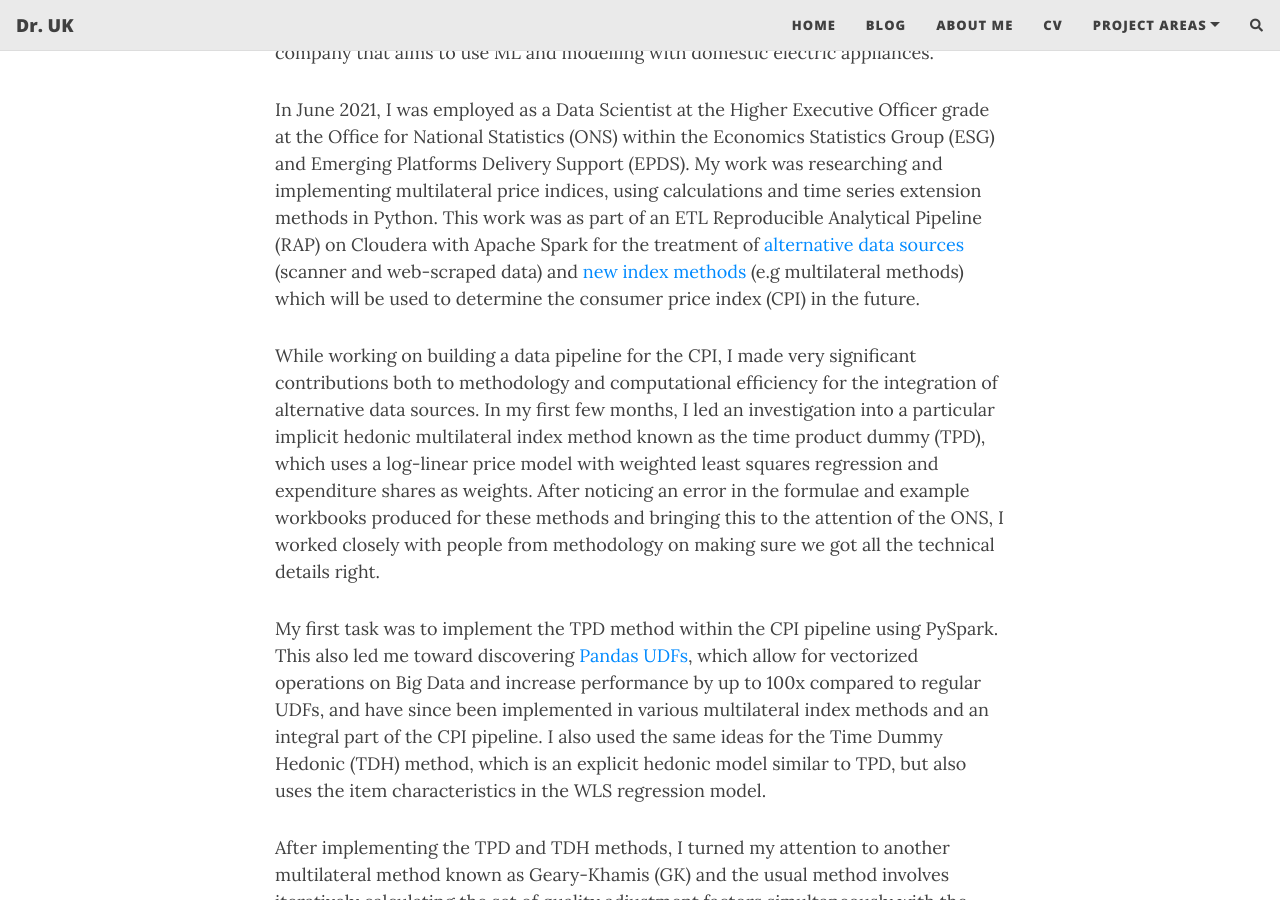
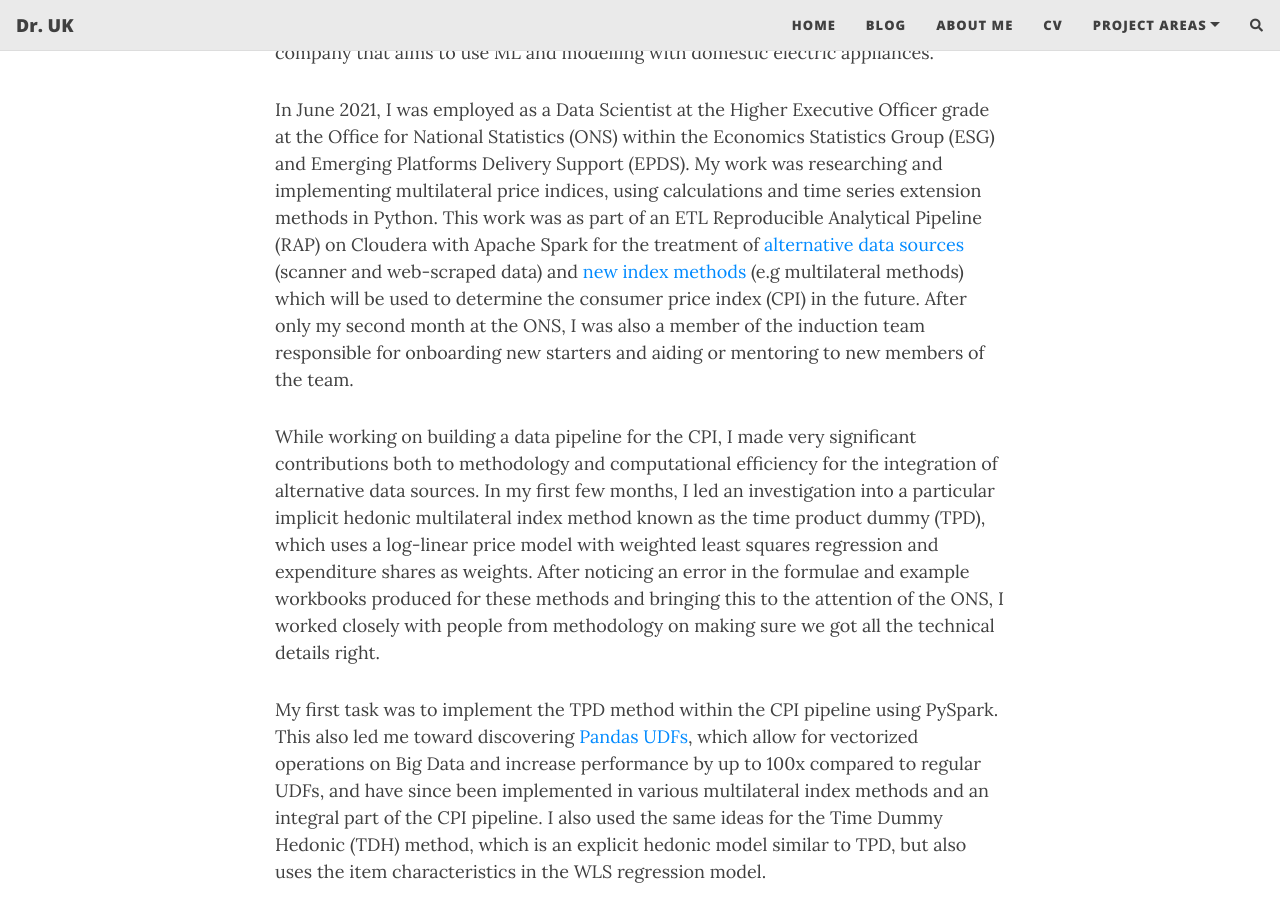
Before and after one commit to drrobotk/drrobotk.github.io, a Jekyll site: the page built from aboutme.md, in a window 1280 px wide and 900 px high, scrolled down 1568 px. Built offline with Jekyll 4.4.1, drawn with Linux system fonts in a browser that asks for light colours; nearby versions of some CDN libraries; formulas are drawn with MathJax 3; comment, search, counter and statistics services are not loaded.

Commit message:
Update cv.

```diff
--- a/aboutme.md
+++ b/aboutme.md
@@ -12,7 +12,7 @@
 
 {% include mathjax.html type="post" %}
 
-For my MSci dissertation, I studied integrable quantum spin chains. This introduced me to quantum interaction models particularly the Heisenberg spin chain, which describes the nearest neighbour interaction of particles with spin-$\frac{1}{2}$ (i.e electrons). These models have acquired growing importance in [quantum computing](https://doi.org/10.48550/arXiv.2207.09994) within the field of quantum information processing, mainly as a means of efficiently transferring information. It also gave me insights into various mathematical methods to diagonalize large square matrices which can grow exponentially according to the number of particles.
+For my MSci dissertation, I studied integrable quantum spin chains. This introduced me to quantum interaction models particularly the Heisenberg spin chain, which describes the nearest neighbour interaction of particles with spin-$\frac{1}{2}$  (i.e electrons). These models have acquired growing importance in [quantum computing](https://doi.org/10.48550/arXiv.2207.09994) within the field of quantum information processing, mainly as a means of efficiently transferring information. It also gave me insights into various mathematical methods to diagonalize large square matrices which can grow exponentially according to the number of particles.
 
 For my academic excellence in my MSci, I was also awarded a scholarship by the [Science and Technology Facilities Council](https://stfc.ukri.org/) (STFC) to undertake a PhD in applied mathematics and theoretical physics under the mathematics department. The main theme of my PhD research was a study of the symmetries of black hole horizons in quantum gravity. In particular, under various supergravity theories, specifically type IIA, massive type IIA and 5d supergravities (both gauged and ungauged). The work has been published in three peer-review papers in leading international journals with the third publication on the five-dimensional supergravity theories being a sole-author paper. My examiners remarked at the great achievement to produce such a sole-author paper during a PhD. I had also continued my research and publications in quantum gravity as an independent researcher.
 
@@ -20,7 +20,7 @@
 
 I am also experienced with data science and machine learning R and Python libraries (e.g Scikit-learn, Keras, Tensorflow) as well as data visualization tools such as Tableau. As a freelance data scientist, I analysed instantaneous power consumption data of a large number of households with ML to identify various devices (e.g the TV or kettle) and classify when they are turned on and the occurrences/duration of their usage, to identify routines and detection of anomalies. This data was provided by a particular company that aims to use ML and modelling with domestic electric appliances.
 
-In June 2021, I was employed as a Data Scientist at the Higher Executive Officer grade at the Office for National Statistics (ONS) within the Economics Statistics Group (ESG) and Emerging Platforms Delivery Support (EPDS). My work was researching and implementing multilateral price indices, using calculations and time series extension methods in Python. This work was as part of an ETL Reproducible Analytical Pipeline (RAP) on Cloudera with Apache Spark for the treatment of [alternative data sources](https://www.ons.gov.uk/economy/inflationandpriceindices/articles/introducingalternativedataintoconsumerpricestatisticsaggregationandweights/2021-11-09) (scanner and web-scraped data) and [new index methods](https://www.ons.gov.uk/economy/inflationandpriceindices/articles/newindexnumbermethodsinconsumerpricestatistics/2020-09-01) (e.g multilateral methods) which will be used to determine the consumer price index (CPI) in the future.
+In June 2021, I was employed as a Data Scientist at the Higher Executive Officer grade at the Office for National Statistics (ONS) within the Economics Statistics Group (ESG) and Emerging Platforms Delivery Support (EPDS). My work was researching and implementing multilateral price indices, using calculations and time series extension methods in Python. This work was as part of an ETL Reproducible Analytical Pipeline (RAP) on Cloudera with Apache Spark for the treatment of [alternative data sources](https://www.ons.gov.uk/economy/inflationandpriceindices/articles/introducingalternativedataintoconsumerpricestatisticsaggregationandweights/2021-11-09) (scanner and web-scraped data) and [new index methods](https://www.ons.gov.uk/economy/inflationandpriceindices/articles/newindexnumbermethodsinconsumerpricestatistics/2020-09-01) (e.g multilateral methods) which will be used to determine the consumer price index (CPI) in the future. After only my second month at the ONS, I was also a member of the induction team responsible for onboarding new starters and aiding or mentoring to new members of the team.
 
 While working on building a data pipeline for the CPI, I made very significant contributions both to methodology and computational efficiency for the integration of alternative data sources. In my first few months, I led an investigation into a particular implicit hedonic multilateral index method known as the time product dummy (TPD), which uses a log-linear price model with weighted least squares regression and expenditure shares as weights. After noticing an error in the formulae and example workbooks produced for these methods and bringing this to the attention of the ONS, I worked closely with people from methodology on making sure we got all the technical details right.
 
```
